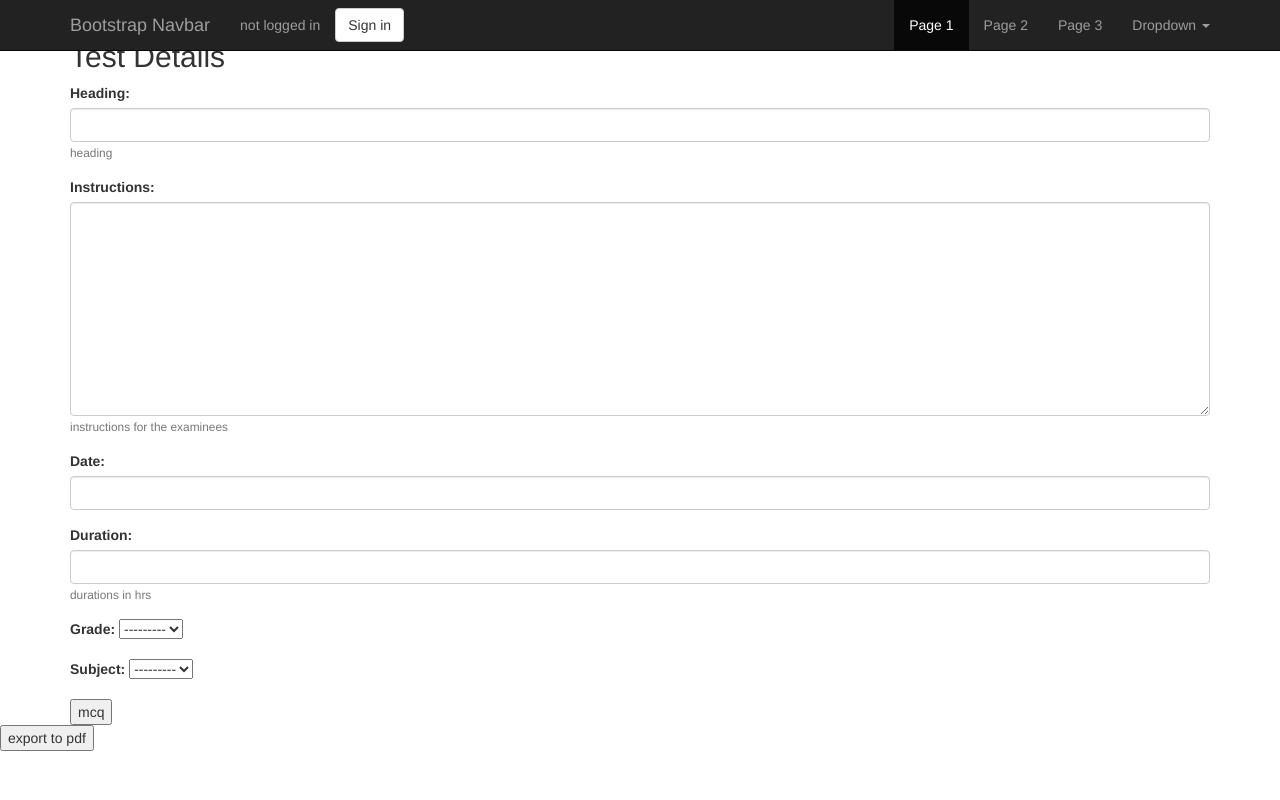
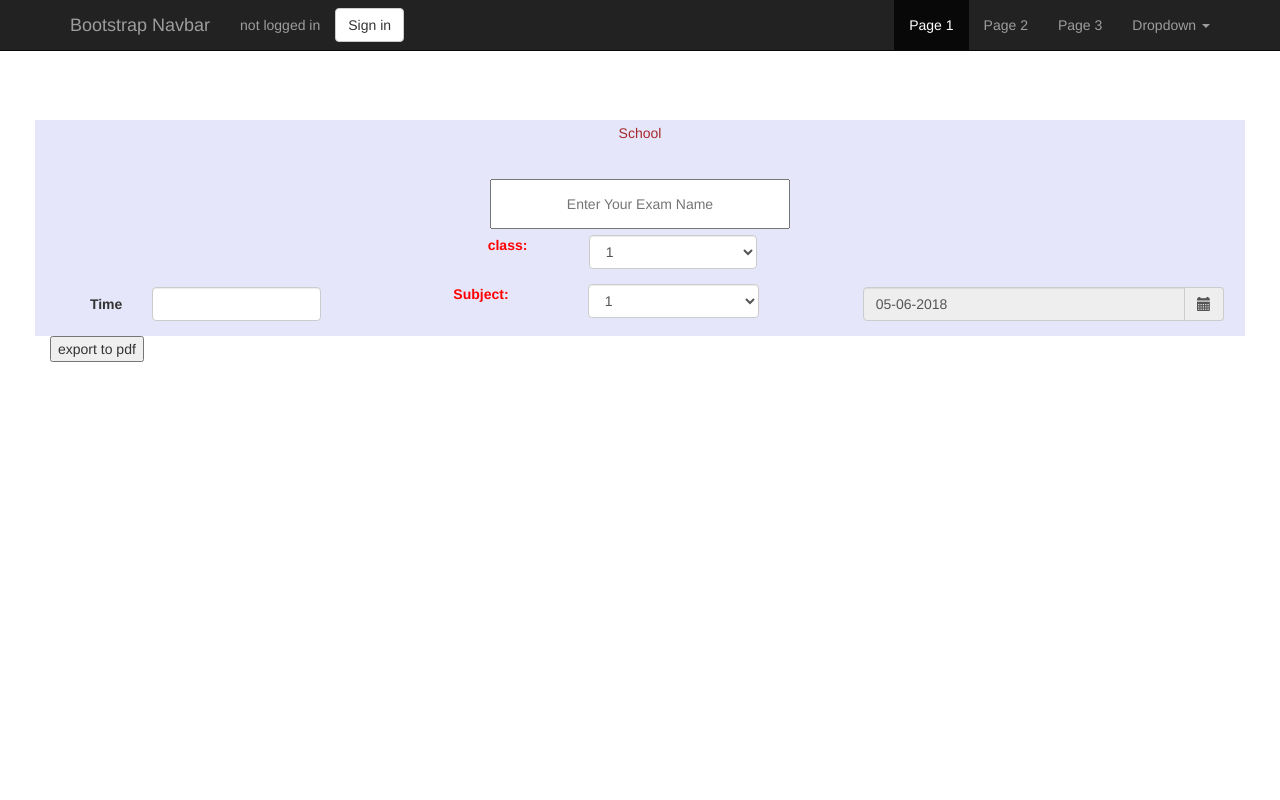
Before and after one commit to vjs22334/QPgenerator, a Django app: page /app/generate_test/ in a window 1280 px wide. Run offline with Django 3.2, Linux system fonts and the light colour scheme; data that the repository does not hold is empty; some libraries are stand-ins or nearby versions.

Commit message:
attribtes changed

```diff
--- a/QPgenerator/qp_generator/templates/base.html
+++ b/QPgenerator/qp_generator/templates/base.html
@@ -11,6 +11,8 @@
             <script src="https://code.jquery.com/jquery-3.3.1.min.js"></script>
             <script src = "https://code.jquery.com/ui/1.10.4/jquery-ui.js"></script>
             <script src="https://maxcdn.bootstrapcdn.com/bootstrap/3.3.7/js/bootstrap.min.js"></script>
+
+
             {% block css %}
             {% endblock %}
             <style>
--- a/QPgenerator/qp_generator/templates/generate_test.html
+++ b/QPgenerator/qp_generator/templates/generate_test.html
@@ -1,13 +1,113 @@
 {% extends 'base.html' %}
 {% block title %}generate test{% endblock %}
+
+{% block css %}
+    <link href="https://cdnjs.cloudflare.com/ajax/libs/bootstrap-datepicker/1.3.0/css/datepicker.css" rel="stylesheet" type="text/css".3.0/j />
+    <script src="https://cdnjs.cloudflare.com/ajax/libs/bootstrap-datepicker/1s/bootstrap-datepicker.js"></script>
+    {% load static %}
+    <link rel="stylesheet" href="{% static 'css/generate_test.css' %}">
+{% endblock %}
+
+
 {% block content %}
-<div class="container form_container">
-    <h2>Test Details</h2>
-    <div class="form" id="test_details_form">
-        {% csrf_token %}
-        {% include 'include/render_forms.html' with form=test_details_form %}
-        <button id = "mcq-button" >mcq</button>
+<div class="container_fluid form_container">
+
+    <div class="row">
+        <div class="col-md-12">
+            <p class="school">School</p>
+        </div>
     </div>
+
+
+    <div class="row">
+       <div class="col-md-12">
+            <div class="heading">
+                <div>
+                <input type="Text" id="Heading" placeholder="Enter Your Exam Name" style="width: 300px; height: 50px">
+                </div>
+            </div>
+        </div>
+    </div>
+
+
+    <div class="row">
+        <div class="col-md-4 col-md-push-4 ">
+            <div class="class">
+                <div class="form-horizontal">
+                    <div class="form-group">
+                    <label for="sel1" class="col-md-4 label-name" >class:</label>
+                        <div class="col-md-6">
+                                    <select class="form-control " id="sel1">
+                                    <option>1</option>
+                                    <option>2</option>
+                                    <option>3</option>
+                                    <option>4</option>
+                                    </select>
+                        </div>
+                    </div>
+                </div>
+            </div>
+        </div>
+    </div>
+
+
+
+    <div class="row">
+        <div class="col-md-4">
+            <div class="time">
+                <div class="form-horizontal">
+                    <div class="form-group">
+                    <span class="col-md-1 visible"></span>
+                    <label for="inputEmail3" class="col-md-2 control-label">Time</label>
+                        <div class="col-md-6">
+                        <input type="email" class="form-control" id="inputEmail3" placeholder="">
+                        </div>
+                    </div>
+                </div>
+             </div>
+        </div>
+
+
+        <div class="col-md-4">
+            <div class="Subject">
+               <div class="form-horizontal">
+                    <div class="form-group">
+                    <label for="sel1" class="col-md-4 label-name" >Subject:</label>
+                        <div class="col-md-6">
+                            <select class="form-control " id="sel1">
+                            <option>1</option>
+                            <option>2</option>
+                            <option>3</option>
+                            <option>4</option>
+                            </select>
+                        </div>
+                    </div>
+                </div>
+            </div>
+        </div>
+
+
+        <div class="col-md-4">
+            <div class="date">
+                <div class="form-group">
+                    <div id="datepicker" class="input-group date" data-date-format="dd-mm-yyyy">
+                    <input class="form-control" type="text" readonly />
+                    <span class="input-group-addon"><i class="glyphicon glyphicon-calendar"></i></span>
+                </div>
+            </div>
+        </div>
+
+    </div>
+        <script type="text/javascript">
+            $(function () {
+            $("#datepicker").datepicker({
+            autoclose: true,
+            todayHighlight: true}).datepicker('update', new Date());
+            });
+         </script>
+
+
+
 </div>
 
 
@@ -31,6 +131,10 @@
   <button id="pdf">export to pdf</button>
 
 {% endblock %}
+
+
+
+
 {% block scripts %}
 {% load static %}
 <script src="{% static 'js/chained_dropdown.js' %}"></script>
@@ -41,8 +145,8 @@ var q_type
 
      $(function() {
          $("#mcq-button").click(function(){
-             q_type="Match";
-             fetch_chapters("Match")
+             q_type="mcq";
+             fetch_chapters("mcq")
              });
     function fetch_chapters(q_type){
         grade_id = $("#id_grade").val()
--- /dev/null
+++ b/QPgenerator/static/css/generate_test.css
@@ -0,0 +1,75 @@
+.row{
+	background-color: lavender}
+.school{
+	margin:3px;
+    min-height: 50px;
+    color: brown;
+	text-align:center;
+}
+.heading{
+	margin:3px;
+	min-height: 50px;
+	text-align:center;
+}
+.subject{
+	background-color: red;
+	margin:3px;
+	min-height: 50px;
+	text-align:center;
+	padding-left: 10px;
+}
+.time{
+	margin:3px;
+	min-height: 30px;
+	text-align:center;
+}
+.class{
+	margin:3px;
+	min-height: 30px;
+	text-align:center;
+}
+.date{
+	margin:3px;
+	min-height: 30px;
+	text-align:center;
+}
+.subject1{
+	font-family: Algerian;
+	font-size: 28px;
+	color: white;
+}
+
+.label-name{
+	size:10px;
+	color: red;
+}
+
+.container_fluid{
+    padding: 100px 50px;
+}
+
+
+
+::-webkit-input-placeholder {
+
+   text-align: center;
+
+}
+
+::-moz-placeholder { /* Firefox 18- */
+
+   text-align: center;
+
+}
+
+::-mozplaceholder {  /* Firefox 19+ */
+
+   text-align: center;
+
+}
+
+::-ms-input-placeholder {
+
+   text-align: center;
+
+}
```
Also changed, not shown: 1 other file.
